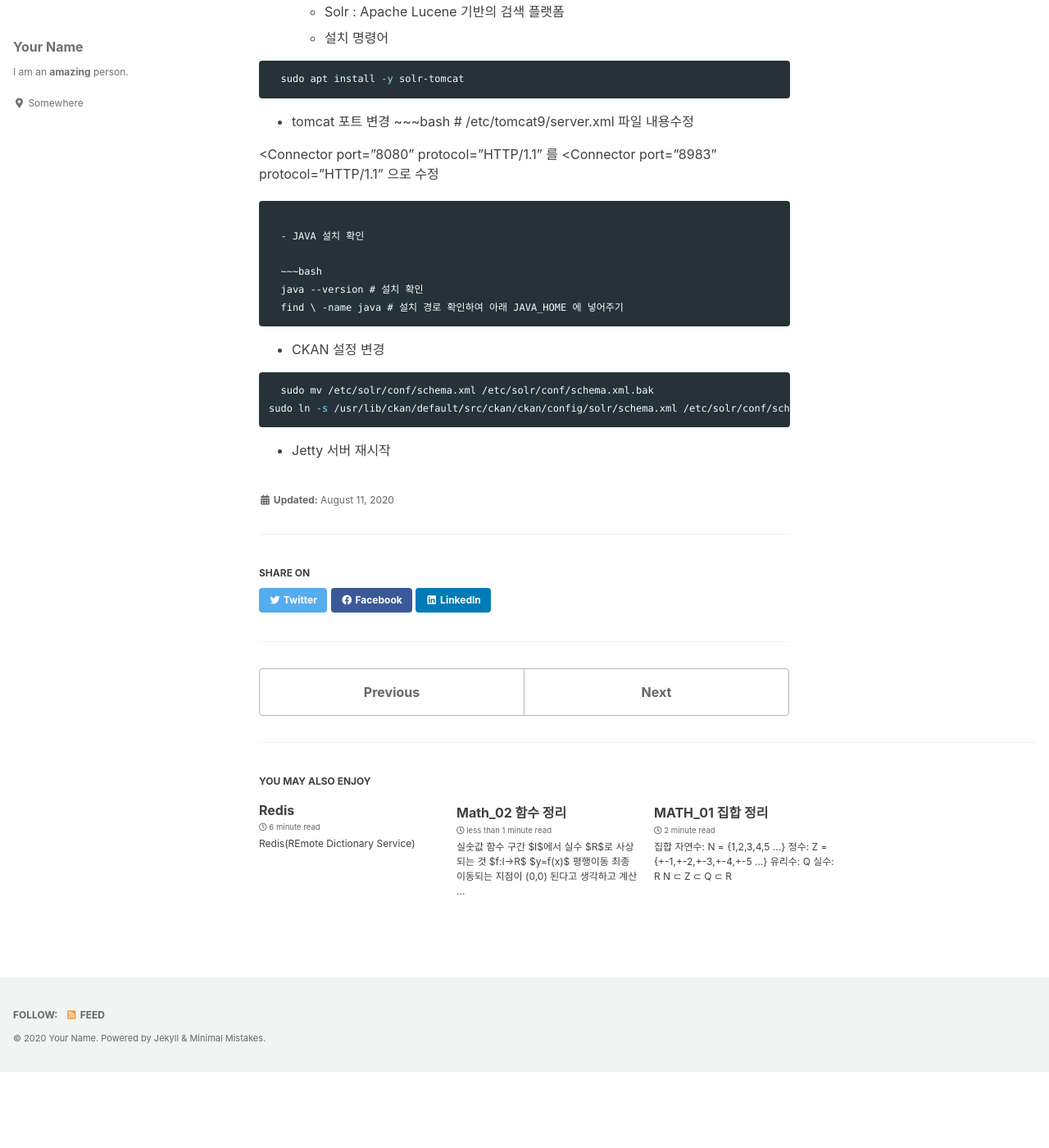
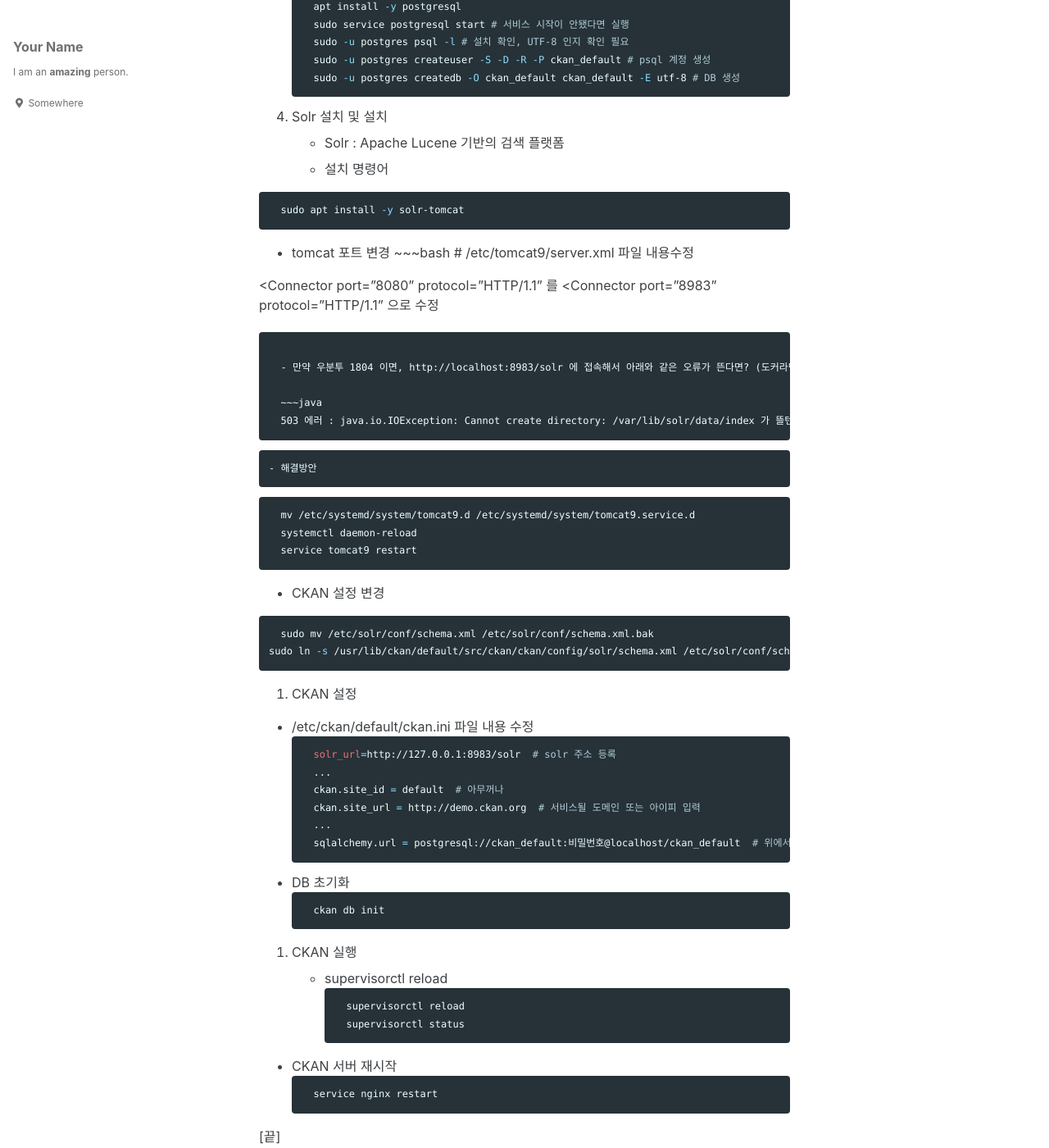
Before and after one commit to copper-light/ghhdh.github.io, a Jekyll site: the page built from _posts/2020-08-11-CKAN 구축(작성중).md, in a window 1280 px wide and 1400 px high, scrolled down 2397 px. Shown: the whole window at 82% size. Built offline with Jekyll 4.4.1, drawn with Linux system fonts in a browser that asks for light colours; cached includes are drawn as plain includes; before the commit the page ends 3704 px from its top, so only the background shows below that; some of the changed text lies outside the part shown.

Commit message:
Update 2020-08-11-CKAN 구축(작성중).md

```diff
--- a/_posts/2020-08-11-CKAN 구축(작성중).md
+++ b/_posts/2020-08-11-CKAN 구축(작성중).md
@@ -19,6 +19,7 @@ published: true
 ## 도커기반 구축 환경
   - Ubuntu 18.04.4 LTS (ubuntu official docker image)
   - CKAN **2.9.0** : 버전에 따라 설치 방법이 다르니 필히 확인
+  - Python2 , OpenJDK Java 1.8
   - Ubuntu official docker image : https://hub.docker.com/_/ubuntu
   - 시스템 및 포트 구성
 
@@ -65,18 +66,25 @@ published: true
   0. 상세 인스톨 페이지
   https://docs.ckan.org/en/2.8/maintaining/installing/install-from-package.html
 
-  1. Redis, nginx 등 관련 패키지 설치
+  1. JAVA 설치 확인
+
+  ~~~bash
+  java --version # 설치 확인
+  apt install -y openjdk-11-jdk # 없으면 자바 설치
+  ~~~
+
+  2. Redis, nginx 등 관련 패키지 설치
   ~~~bash
   apt install -y libpq5 redis-server nginx supervisor
   ~~~
 
-  2. CKAN 설치
+  3. CKAN 설치
   ~~~bash
   wget http://packaging.ckan.org/python-ckan_2.9-bionic_amd64.deb
   dpkg -i python-ckan_2.9-bionic_amd64.deb
   ~~~
 
-  3. PostgreSQL 설치
+  4. PostgreSQL 설치
   ~~~bash
   apt install -y postgresql
   sudo service postgresql start # 서비스 시작이 안됐다면 실행
@@ -100,11 +108,18 @@ published: true
   <Connector port="8983" protocol="HTTP/1.1" 으로 수정
   ~~~
 
-  - JAVA 설치 확인
+  - 만약 우분투 1804 이면, http://localhost:8983/solr 에 접속해서 아래와 같은 오류가 뜬다면? (도커라면 http://[IP]:32983/solr
+
+  ~~~java
+  503 에러 : java.io.IOException: Cannot create directory: /var/lib/solr/data/index 가 뜰텐데
+  ~~~
+
+    - 해결방안
 
   ~~~bash
-  java --version # 설치 확인
-  find \ -name java # 설치 경로 확인하여 아래 JAVA_HOME 에 넣어주기
+  mv /etc/systemd/system/tomcat9.d /etc/systemd/system/tomcat9.service.d
+  systemctl daemon-reload
+  service tomcat9 restart
   ~~~
 
   - CKAN 설정 변경
@@ -114,4 +129,33 @@ published: true
 sudo ln -s /usr/lib/ckan/default/src/ckan/ckan/config/solr/schema.xml /etc/solr/conf/schema.xml
   ~~~
 
-  - Jetty 서버 재시작
+  6. CKAN 설정
+
+  - /etc/ckan/default/ckan.ini 파일 내용 수정
+  ~~~bash
+  solr_url=http://127.0.0.1:8983/solr  # solr 주소 등록
+  ...
+  ckan.site_id = default  # 아무꺼나
+  ckan.site_url = http://demo.ckan.org  # 서비스될 도메인 또는 아이피 입력
+  ...
+  sqlalchemy.url = postgresql://ckan_default:비밀번호@localhost/ckan_default  # 위에서 생성했던 DB 비밀번호 입력
+  ~~~
+
+  - DB 초기화
+  ~~~bash
+  ckan db init
+  ~~~
+
+7. CKAN 실행
+  - supervisorctl reload
+  ~~~bash
+  supervisorctl reload
+  supervisorctl status
+  ~~~
+
+  - CKAN 서버 재시작
+  ~~~bash
+  service nginx restart
+  ~~~
+
+[끝]
```
Also changed, not shown: other parts of _posts/2020-08-11-CKAN 구축(작성중).md (+1 -1 lines).
